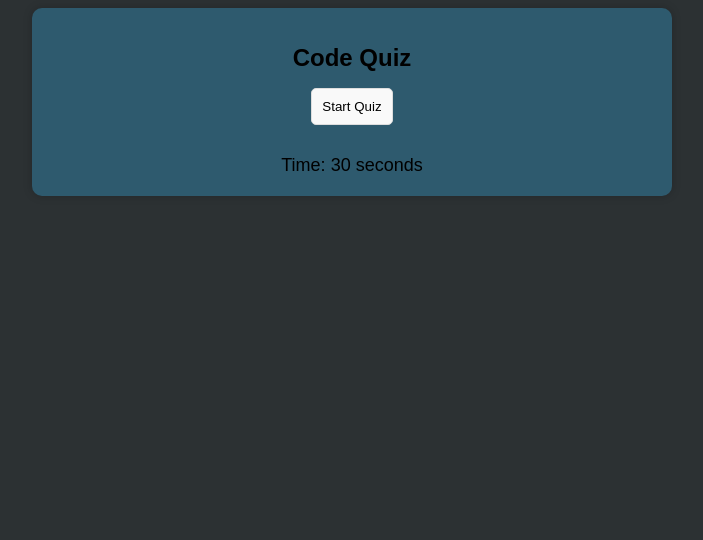
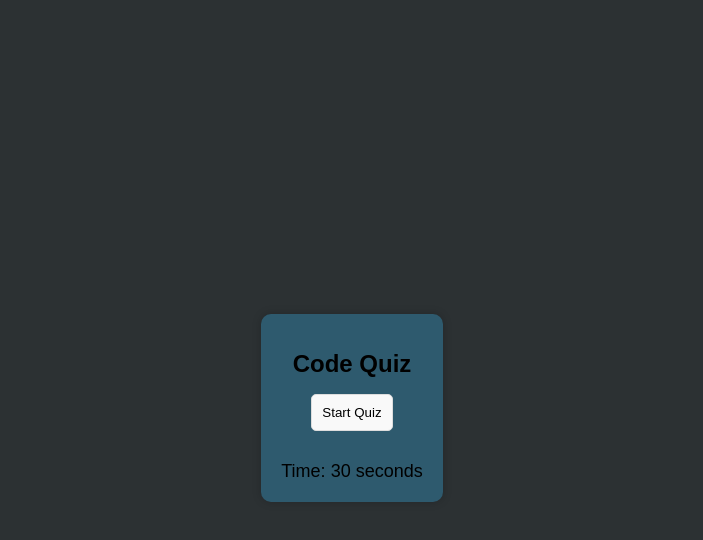
Before and after one commit to JRNiles/Challenge-4-codeQuiz, a plain HTML site: page index.html in a window 1280 px wide. Shown: the whole page, without its empty margins (288-991 px from the left). Drawn offline with Linux system fonts and the light colour scheme.

Commit message:
add readme

```diff
--- a/assets/script.js
+++ b/assets/script.js
@@ -70,9 +70,9 @@ function endQuiz() {
     clearTimeout(timer);
     const quizContainer = document.getElementById("quiz-container");
     quizContainer.innerHTML = `
-        <h1>Quiz Completed!</h1>
-        <p>Your score: ${score}/${questions.length}</p>
-    `;
+    <h1>Quiz Completed!</h1>
+    <p>Your score: ${score}/${questions.length}</p>
+`;
 }
 
 // Starts the quiz
--- a/assets/style.css
+++ b/assets/style.css
@@ -2,6 +2,10 @@ body {
     font-family: Arial, sans-serif;
     background-color: #2c3133;
     text-align: center;
+    display: flex;
+    justify-content: center;
+    align-items: center;
+    min-height: 100vh;
 }
 
 #start-button {
@@ -17,8 +21,7 @@ body {
     background-color: #2e5a6e;
     border-radius: 10px;
     padding: 20px;
-    max-width: 600px;
-    margin: 0 auto;
+    max-width: 80%;
     box-shadow: 0 0 10px rgba(0, 0, 0, 0.2);
 }
 
```
Also changed, not shown: Code Quiz SS-1.JPG (added), Code Quiz SS.JPG (added), 1 other file.
